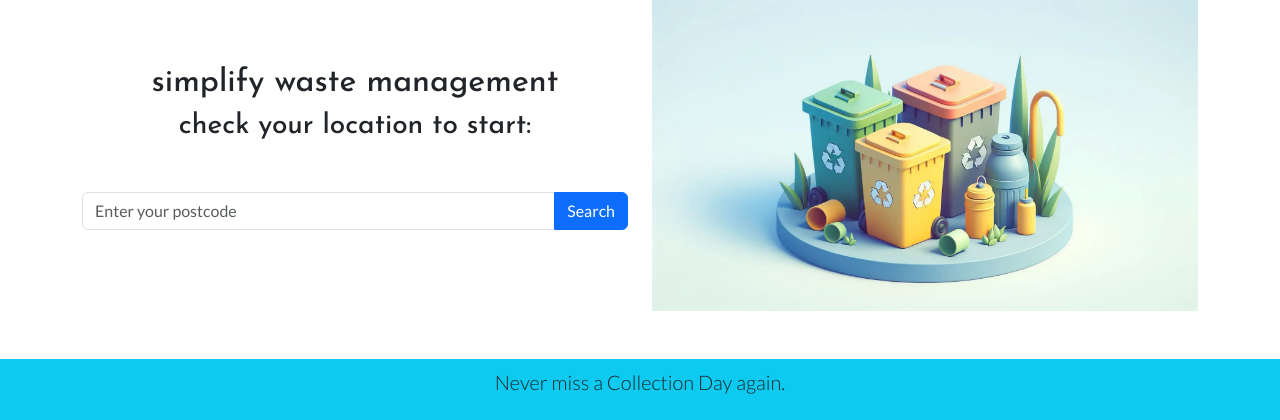
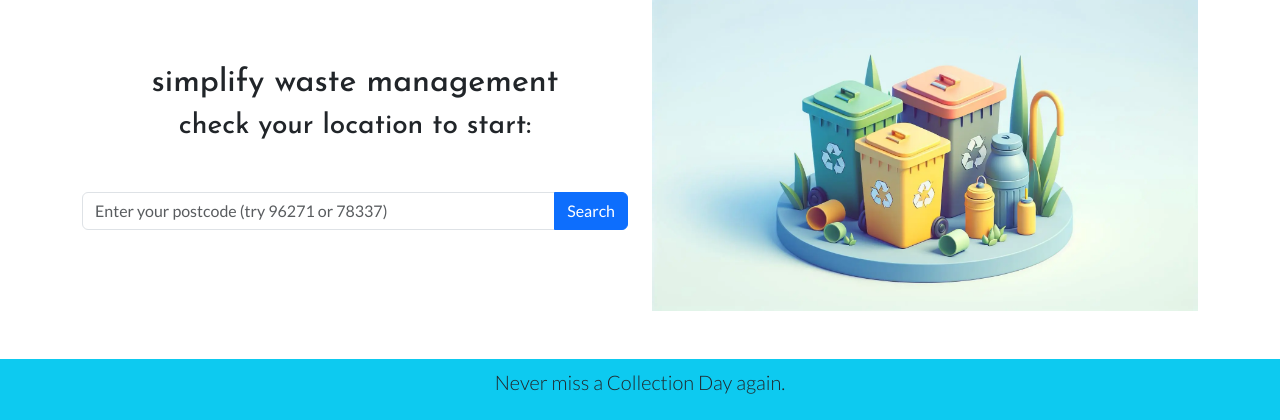
Before and after one commit to benschaf/waste-schedule, a Django app: page / in a window 1280 px wide. Shown: the part 105-525 px from the top of the page. Run offline with Django 5.2, Linux system fonts and the light colour scheme; some libraries are stand-ins or nearby versions.

Commit message:
feat: add in search hint for development

```diff
--- a/core/templates/core/index.html
+++ b/core/templates/core/index.html
@@ -11,7 +11,7 @@
                 <div class="input-group mb-3 mt-5">
                     <!-- -> Credit for manual input validation using regex pattern: https://developer.mozilla.org/en-US/docs/Learn/Forms/Form_validation -->
                     <!-- -> Credit for the regex Pattern: ChatGPT -->
-                    <input type="text" id="postcodeInput" class="form-control" placeholder="Enter your postcode"
+                    <input type="text" id="postcodeInput" class="form-control" placeholder="Enter your postcode (try 96271 or 78337)"
                         aria-label="Enter your postcode" aria-describedby="button-addon2" pattern="^\d{5}$" required>
                     <button class="btn btn-primary" type="submit" id="button-addon2">Search</button>
                 </div>
```
